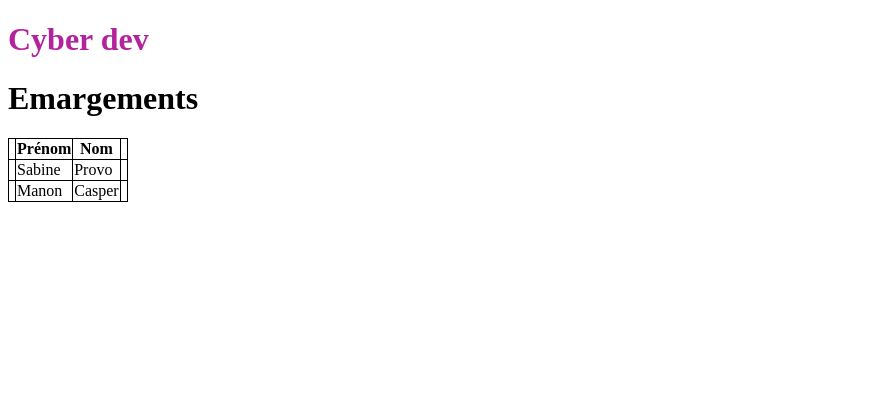
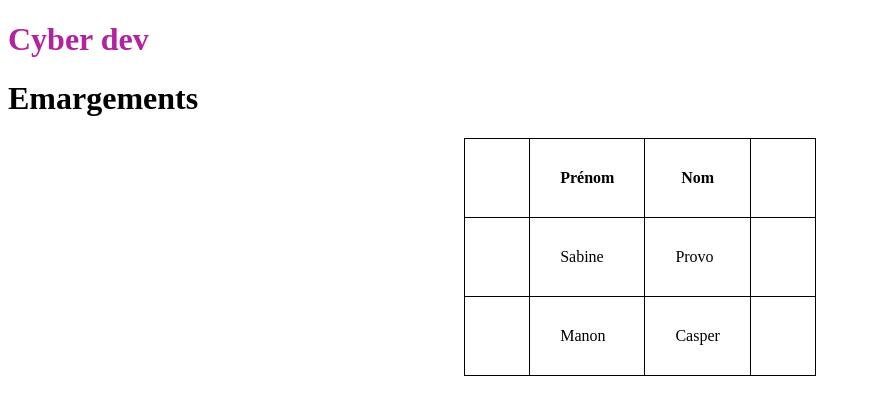
Before and after one commit to sabp31/tp_angular, an Angular app: page /home in a window 1280 px wide. Shown: the top 414 px of the page, without its empty margins (0-871 px from the left). Built offline with nearby package versions, Linux system fonts and the light colour scheme.

Commit message:
update css + constructor

```diff
--- a/src/app/home/home/home.component.scss
+++ b/src/app/home/home/home.component.scss
@@ -1,7 +1,9 @@
 table {
     border-collapse: collapse;
+    margin: auto;
 }
 
 td, th /* Mettre une bordure sur les td ET les th */ {
     border: 1px solid black;
+    padding: 30px;
 }
```
Also changed, not shown: src/app/home/home/home.component.ts (+5 -7 lines).
